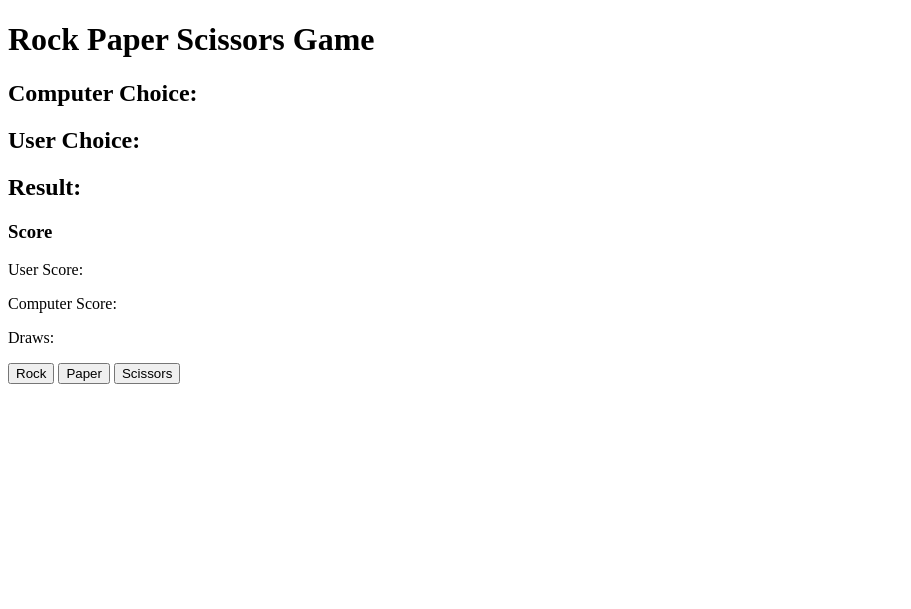
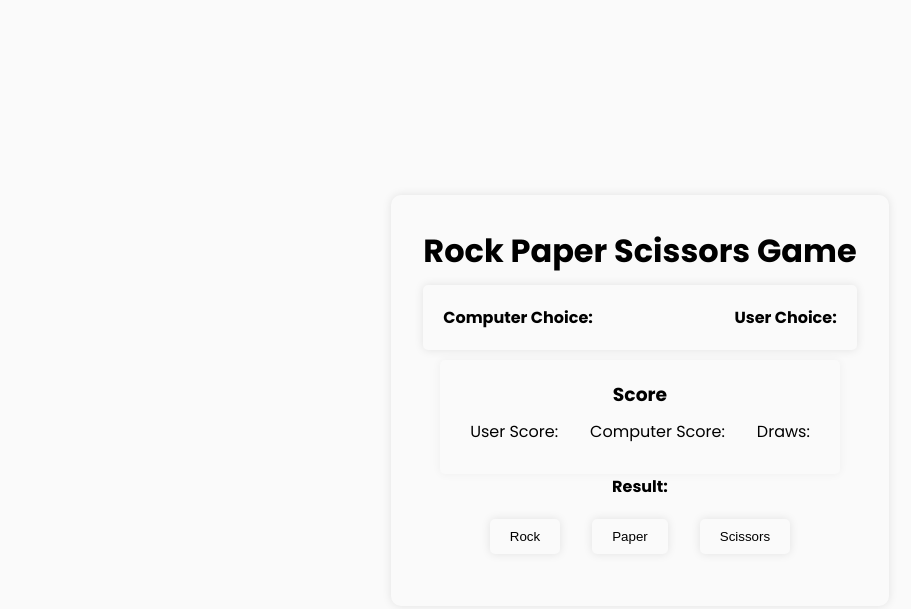
Before and after one commit to GiftBanda/RockPaperScissors, a plain HTML site: page index.html in a window 1280 px wide. Shown: the whole page, without its empty margins (0-911 px from the left). Drawn offline with Linux system fonts and the light colour scheme.

Commit message:
new changes

```diff
--- a/index.html
+++ b/index.html
@@ -1,27 +1,38 @@
 <!DOCTYPE html>
 <html lang="en">
   <head>
-    <meta charset="UTF-8">
-    <meta name="viewport" content="width=device-width, initial-scale=1.0">
+    <meta charset="UTF-8" />
+    <meta name="viewport" content="width=device-width, initial-scale=1.0" />
     <title>Rock Paper scissors</title>
+    <link rel="stylesheet" href="styles.css" />
   </head>
   <body>
-    <div>
+    <div class="container">
       <h1>Rock Paper Scissors Game</h1>
-        <h2>Computer Choice: <span id="computer-choice"></span></h2>
-        <h2>User Choice: <span id="user-choice"></span></h2>
-        <h2>Result: <span id="result"></span></h2>
 
-        <div>
+      <div class="choices">
+        <h4>Computer Choice: <span id="computer-choice"></span></h4>
+        <h4>User Choice: <span id="user-choice"></span></h4>
+      </div>
+
+
+
+      <div class="container-score">
         <h3>Score</h3>
+        <div class="scores">
           <p>User Score: <span id="user-score"></span></p>
           <p>Computer Score: <span id="computer-score"></span></p>
           <p>Draws: <span id="draw-score"></span></p>
         </div>
+      </div>
 
+      <h4>Result: <span id="result"></span></h2>
+
+      <div class="actions">
         <button id="rock">Rock</button>
         <button id="paper">Paper</button>
         <button id="scissors">Scissors</button>
+      </div>
     </div>
 
     <script src="app.js" charset="UTF-8"></script>
--- /dev/null
+++ b/styles.css
@@ -0,0 +1,97 @@
+@import url("https://fonts.googleapis.com/css2?family=Poppins:wght@300;400;500;600;700&display=swap");
+
+* {
+  margin: 0;
+  padding: 0;
+  box-sizing: border-box;
+}
+
+html {
+  scroll-behavior: smooth;
+}
+
+body {
+  font-family: "Poppins", sans-serif;
+  background: #fafafa;
+  display: flex;
+  justify-content: center;
+  align-items: center;
+  flex-direction: column;
+  min-height: 100vh;
+}
+
+a {
+  text-decoration: none;
+}
+
+ul {
+  list-style: none;
+}
+
+.container {
+  display: flex;
+  justify-content: center;
+  align-items: center;
+  flex-direction: column;
+  padding: 2rem;
+  border-radius: 10px;
+  box-shadow: 0 0 10px rgba(0, 0, 0, 0.1);
+}
+
+.choices {
+  display: flex;
+  justify-content: space-between;
+  align-items: center;
+  gap: 2rem;
+  width: 100%;
+  background: #fafafa;
+  padding: 20px;
+  border-radius: 5px;
+  box-shadow: 0 0 10px rgba(0, 0, 0, 0.1);
+  margin: 10px;
+}
+
+.container-score {
+  display: flex;
+  justify-content: center;
+  align-items: center;
+  flex-direction: column;
+  background: #fafafa;
+  padding: 20px;
+  border-radius: 5px;
+    box-shadow: 0 0 10px rgba(0, 0, 0, 0.05);
+}
+
+.scores {
+    display: flex;
+    justify-content: center;
+    align-items: center;
+    gap: 2rem;
+    width: 100%;
+    background: #fafafa;
+
+
+    margin: 10px;
+}
+
+.actions {
+  display: flex;
+  justify-content: center;
+  align-items: center;
+  padding: 20px;
+  gap: 2rem;
+}
+
+.actions button {
+  padding: 10px 20px;
+  border: none;
+  border-radius: 5px;
+  background: #fafafa;
+  box-shadow: 0 0 10px rgba(0, 0, 0, 0.1);
+  cursor: pointer;
+  transition: all 0.3s ease;
+}
+
+.actions button:hover {
+  background: #eaeaea;
+}
```
Lines whose indentation alone changed are shown as unchanged.
